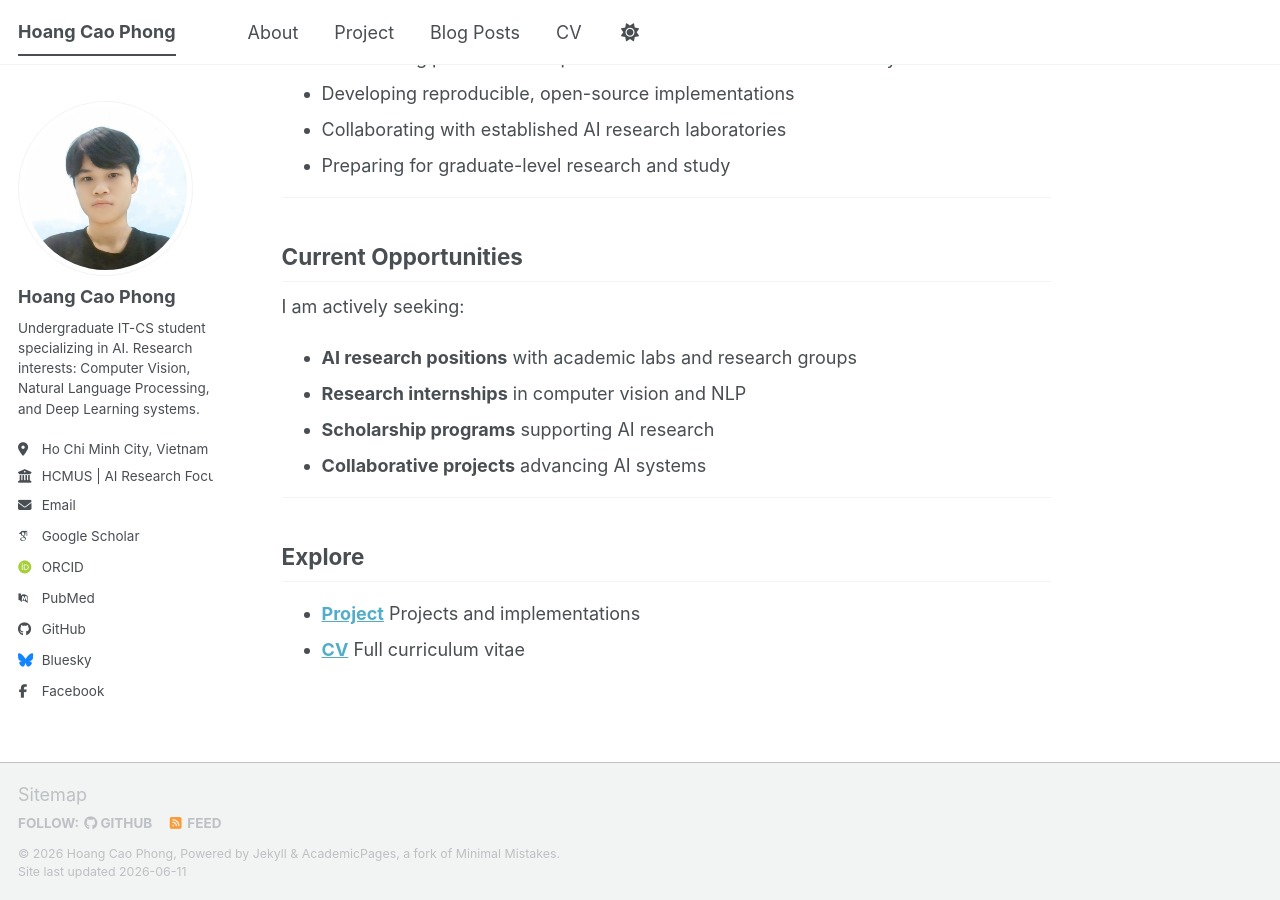
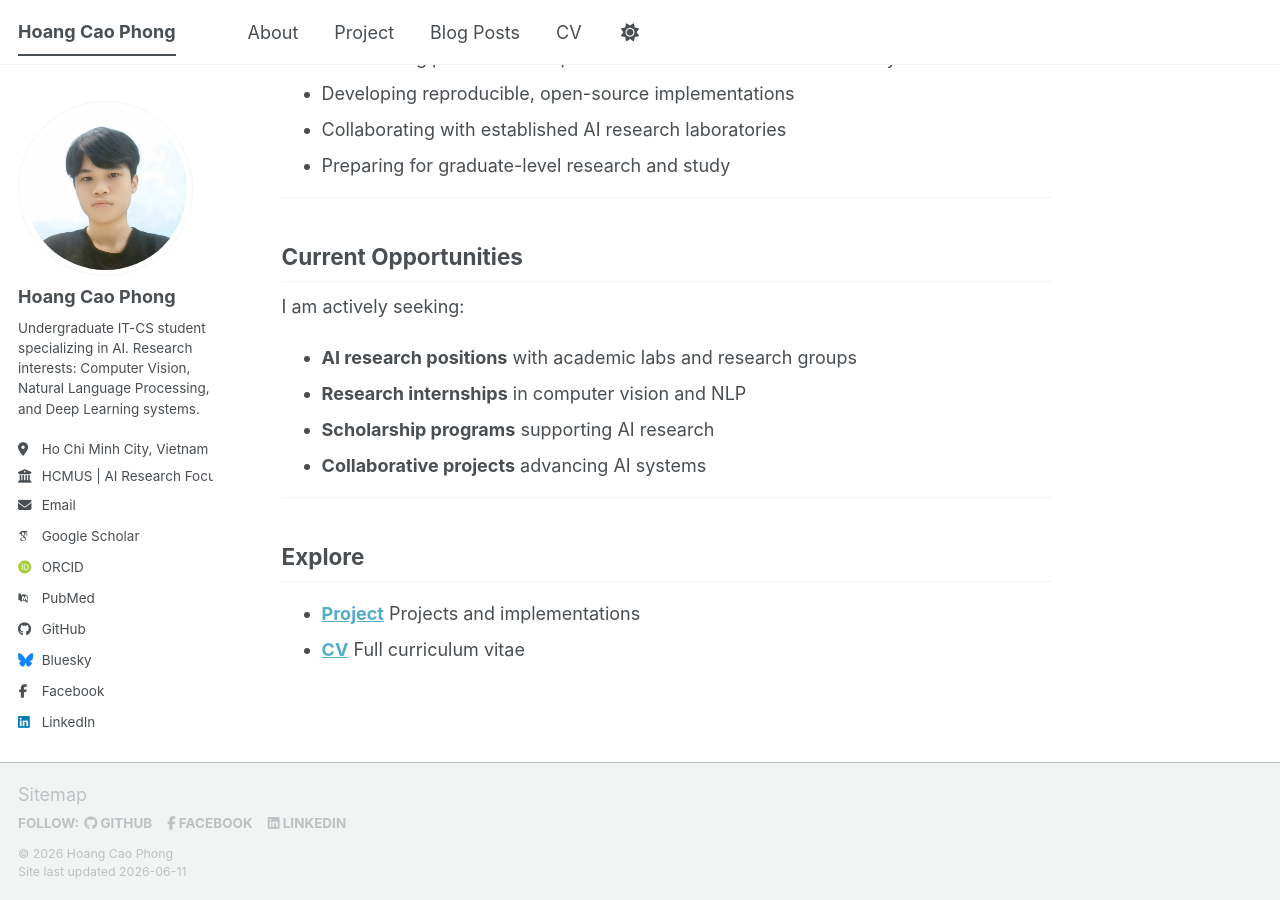
Before and after one commit to HoangCaoPhong/HoangCaoPhong.github.io, a Jekyll site: the page built from _pages/about.md, in a window 1280 px wide and 900 px high, scrolled down 978 px. Built offline with Jekyll 4.4.1, drawn with Linux system fonts in a browser that asks for light colours; some web fonts are replaced; our own code applies the rules of GitHub Pages for plain Markdown files; a script bundle is joined from its source files by our own code; library files that are not in the unit come from our copies.

Commit message:
learning

```diff
--- a/_config.yml
+++ b/_config.yml
@@ -66,7 +66,7 @@ author:
   keybase          : # Username
   instagram        : # Username
   lastfm           : # Username
-  linkedin         : # "hoang-cao-phong"
+  linkedin         : "hoang-cao-phong"
   mastodon         : # URL
   medium           : # URL
   pinterest        : # Username
@@ -125,7 +125,7 @@ staticman:
       options:
         format           : "iso8601" # "iso8601" (default), "timestamp-seconds", "timestamp-milliseconds"
 atom_feed:
-  hide                   : false     # change to true to hide the RSS feed in the footer
+  hide                   : true      # hide the RSS feed in the footer
   path                   : # blank (default) uses feed.xml
 
 
--- a/_includes/footer.html
+++ b/_includes/footer.html
@@ -1,6 +1,6 @@
 {% include base_path %}
 
-{% if site.author.github or site.author.bitbucket or site.atom_feed.hide != true %}
+{% if site.author.github or site.author.bitbucket or site.author.facebook or site.author.linkedin %}
 <div class="page__footer-follow">
   <ul class="social-icons">
     {% if site.data.ui-text[site.locale].follow_label %}
@@ -12,14 +12,17 @@
     {% if site.author.bitbucket %}
       <li><a href="https://bitbucket.org/{{ site.author.bitbucket }}"><i class="fab fa-bitbucket" aria-hidden="true"></i> Bitbucket</a></li>
     {% endif %}
-    {% if site.atom_feed.hide != true %}
-    <li><a href="{% if site.atom_feed.path %}{{ site.atom_feed.path }}{% else %}{{ base_path }}/feed.xml{% endif %}"><i class="fa fa-fw fa-rss-square" aria-hidden="true"></i> {{ site.data.ui-text[site.locale].feed_label | default: "Feed" }}</a></li>
+    {% if site.author.facebook %}
+      <li><a href="https://www.facebook.com/{{ site.author.facebook }}"><i class="fab fa-facebook-f" aria-hidden="true"></i> Facebook</a></li>
+    {% endif %}
+    {% if site.author.linkedin %}
+      <li><a href="https://www.linkedin.com/in/{{ site.author.linkedin }}"><i class="fab fa-linkedin" aria-hidden="true"></i> LinkedIn</a></li>
     {% endif %}
   </ul>
 </div>
 {% endif %}
 
 <div class="page__footer-copyright">
-  &copy; {{ site.time | date: '%Y' }} {{ site.name | default: site.title }}, {{ site.data.ui-text[site.locale].powered_by | default: "Powered by" }} <a href="https://jekyllrb.com" rel="nofollow">Jekyll</a> &amp; <a href="https://github.com/academicpages/academicpages.github.io">AcademicPages</a>, a fork of <a href="https://mademistakes.com/work/minimal-mistakes-jekyll-theme/" rel="nofollow">Minimal Mistakes</a>.<br />
+  &copy; {{ site.time | date: '%Y' }} {{ site.name | default: site.title }}<br />
   Site last updated {{ "now" | date: '%Y-%m-%d' }}
 </div>
```
